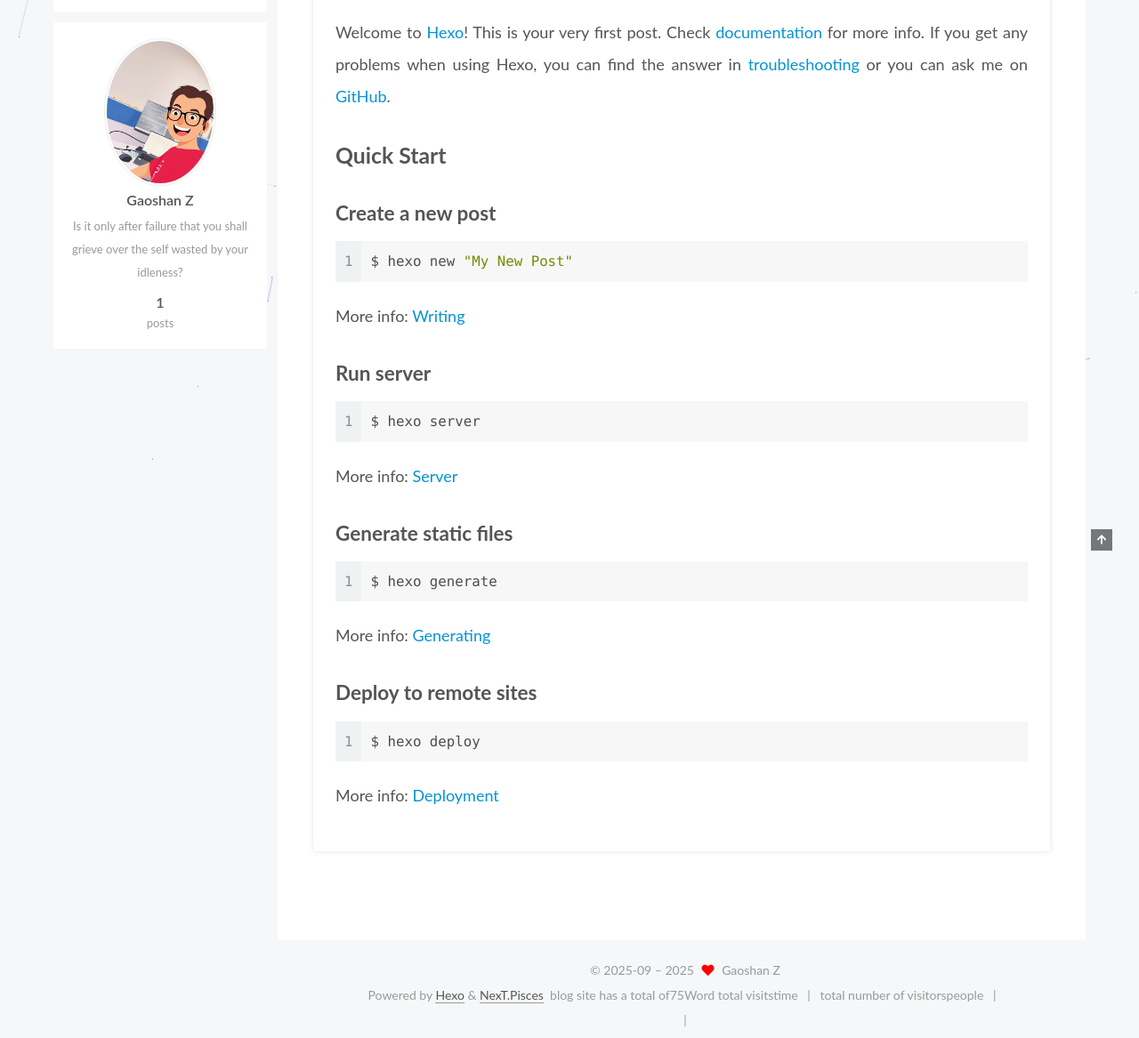
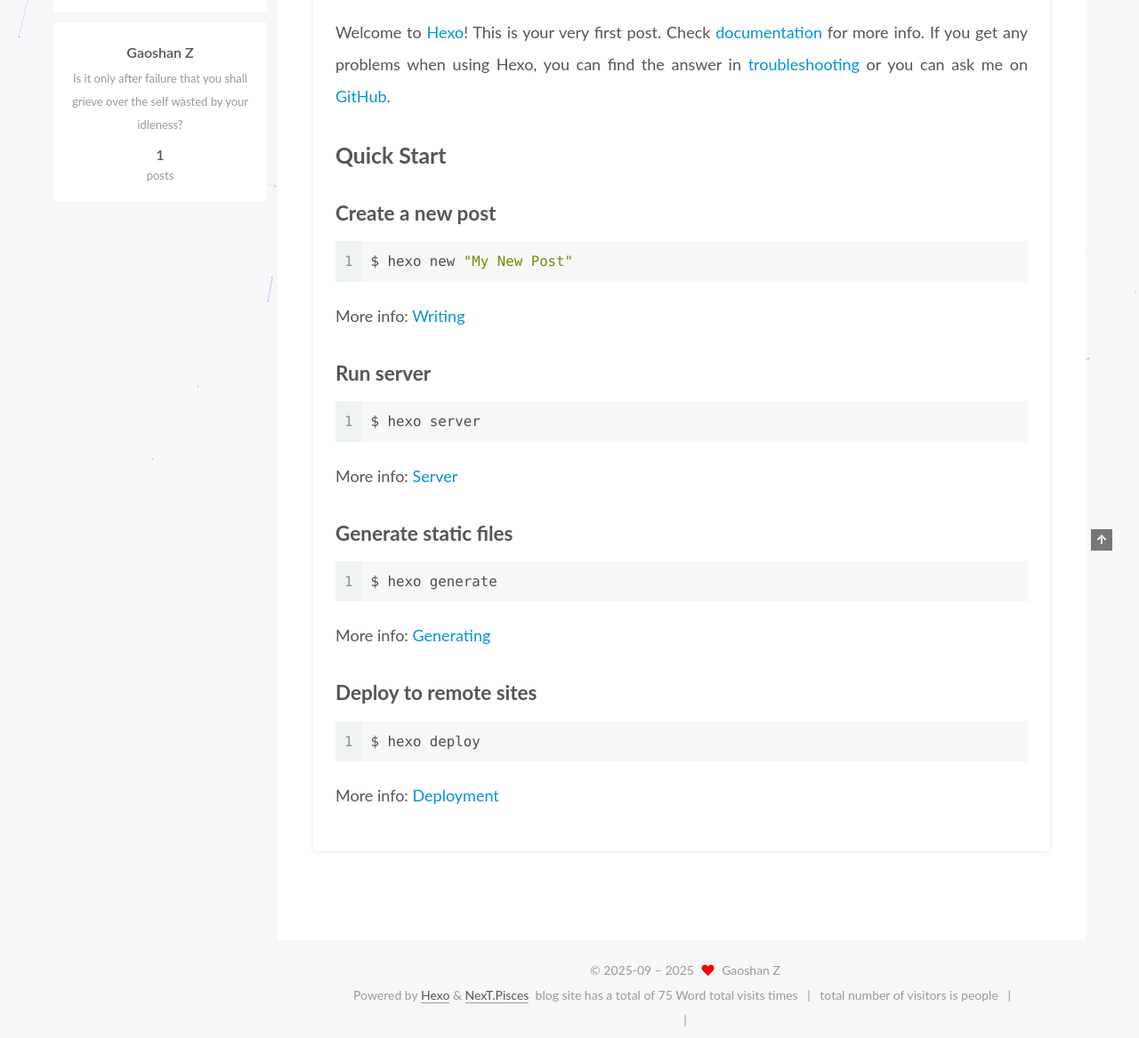
Before and after one commit to zenggs05/zenggs05.github.io, a plain HTML site: page index.html in a window 1280 px wide. Shown: the part 281-1448 px from the top of the page at 89% size. Drawn offline with Linux system fonts and the light colour scheme; some packages are replaced by stand-ins of ours; a script that the page names is missing.

Commit message:
Site updated: 2025-09-22 14:06:44

```diff
--- a/css/main.css
+++ b/css/main.css
@@ -1169,7 +1169,7 @@ pre .javascript .function {
 }
 .links-of-author a::before,
 .links-of-author span.exturl::before {
-  background: #773b85;
+  background: #6fffff;
   border-radius: 50%;
   content: ' ';
   display: inline-block;
--- a/index.html
+++ b/index.html
@@ -167,7 +167,7 @@
     <link itemprop="mainEntityOfPage" href="http://example.com/2025/09/22/hello-world/">
 
     <span hidden itemprop="author" itemscope itemtype="http://schema.org/Person">
-      <meta itemprop="image" content="/images/avatar.png">
+      <meta itemprop="image" content="/images/avatar.gif">
       <meta itemprop="name" content="Gaoshan Z">
       <meta itemprop="description" content="Is it only after failure that you shall grieve over the self wasted by your idleness?">
     </span>
@@ -218,6 +218,7 @@
 
 
     </div>
+
 
 
 
@@ -288,8 +289,6 @@
 
       <div class="site-overview-wrap sidebar-panel">
         <div class="site-author motion-element" itemprop="author" itemscope itemtype="http://schema.org/Person">
-    <img class="site-author-image" itemprop="image" alt="Gaoshan Z"
-      src="/images/avatar.png">
   <p class="site-author-name" itemprop="name">Gaoshan Z</p>
   <div class="site-description" itemprop="description">Is it only after failure that you shall grieve over the self wasted by your idleness?</div>
 </div>
@@ -337,15 +336,15 @@
 
 <div class="theme-info">
   <div class="powered-by"></div>
-  <span class="post-count">blog site has a total of75Word</span>
+  <span class="post-count"> blog site has a total of 75 Word </span>
 </div>
 
 
     <script async src="//dn-lbstatics.qbox.me/busuanzi/2.3/busuanzi.pure.mini.js"></script>
 
-    <span id="busuanzi_container_site_pv">total visits<span id="busuanzi_value_site_pv"></span>time</span>
+    <span id="busuanzi_container_site_pv"> total visits <span id="busuanzi_value_site_pv"></span> times </span>
     <span class="post-meta-divider">|</span>
-    <span id="busuanzi_container_site_uv">total number of visitors<span id="busuanzi_value_site_uv"></span>people</span>
+    <span id="busuanzi_container_site_uv"> total number of visitors is <span id="busuanzi_value_site_uv"></span> people </span>
     <span class="post-meta-divider">|</span>
 <!-- Correction of the initial value of the Notion counter -->
 <script>
```
Also changed, not shown: about/index.html (+3 -5 lines), archives/2025/09/index.html (+3 -5 lines), archives/2025/index.html (+3 -5 lines), archives/index.html (+3 -5 lines), categories/index.html (+3 -5 lines), resources/index.html (+3 -5 lines), tags/index.html (+3 -5 lines).
